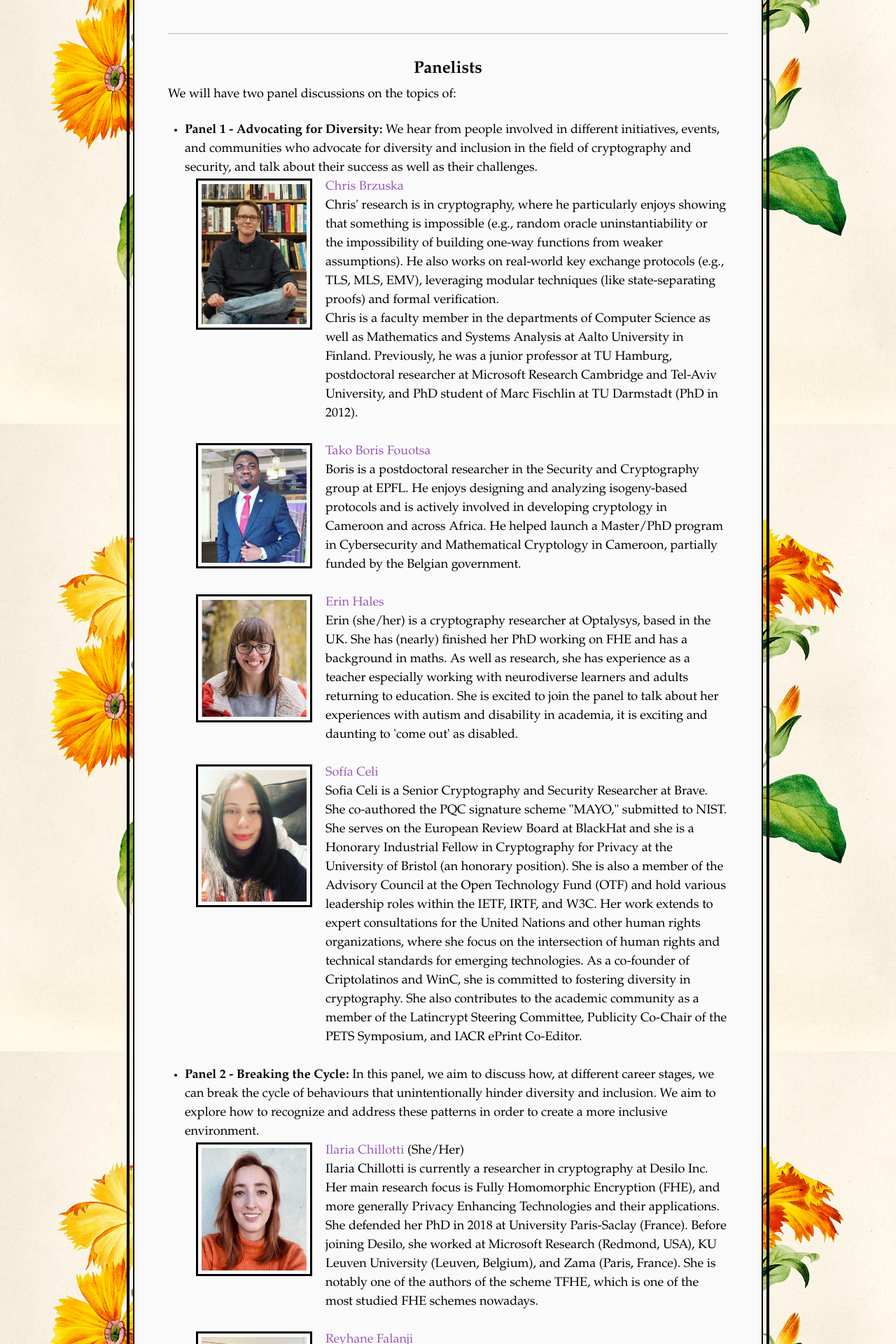
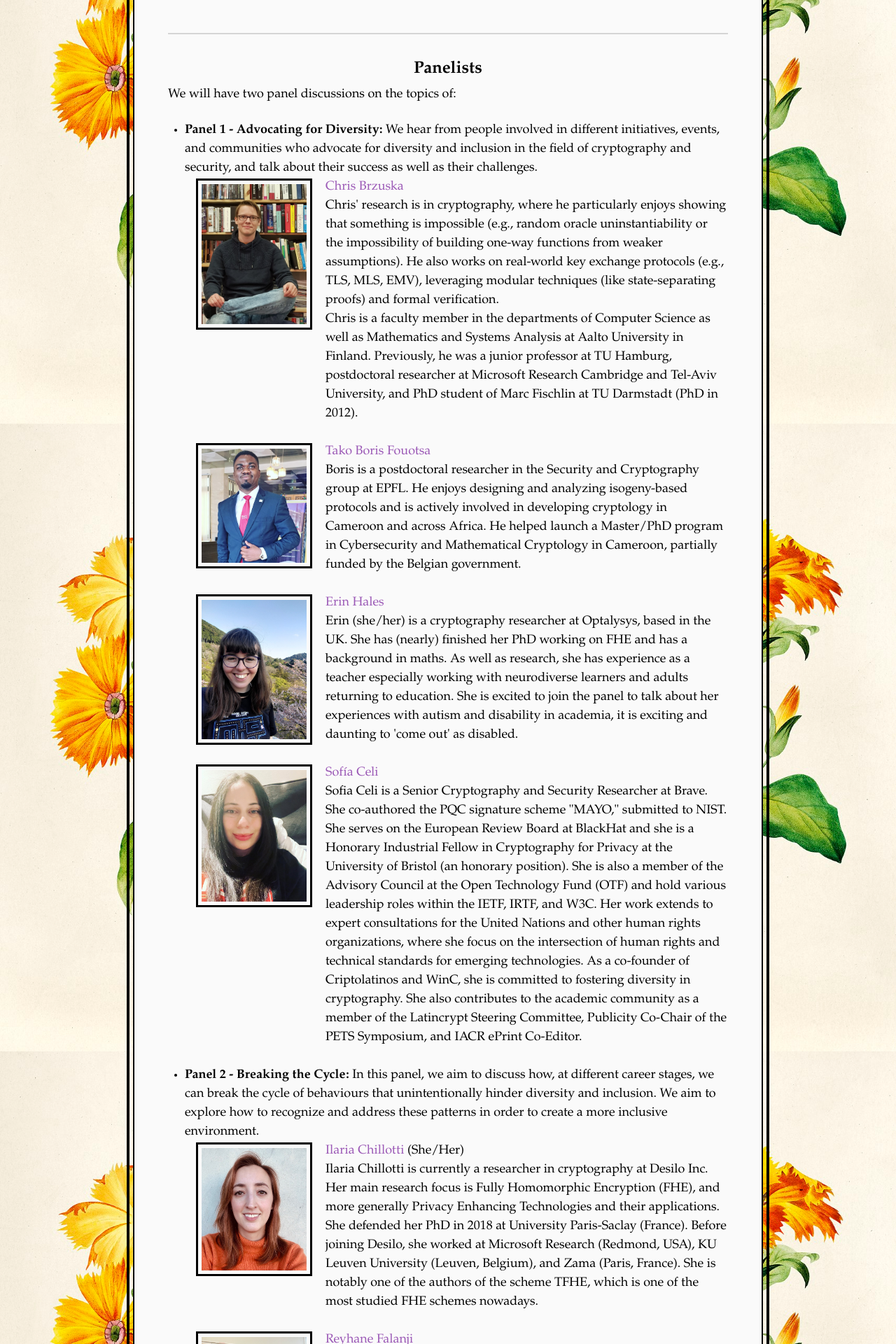
Before and after one commit to women-in-cryptography/decryptingdiversity.github.io, a Jekyll site: the page built from speakers.html, in a window 1280 px wide. Shown: the part 2084-4004 px from the top of the page at 70% size. Built offline with Jekyll 4.4.1, drawn with Linux system fonts in a browser that asks for light colours.

Commit message:
Erin's pic

```diff
--- a/speakers.html
+++ b/speakers.html
@@ -106,7 +106,7 @@ We will have two panel discussions on the topics of:
   </li>
 
   <li class="speaker-in">
-    <img src="/assets/organisers/erin-hales-image.jpg" alt="Erin Hales" class="speaker-img">
+    <img src="/assets/speakers/Erin.jpg" alt="Erin Hales" class="speaker-img">
     <div>
     <a href="https://pure.royalholloway.ac.uk/en/persons/erin-hales" target="_blank">Erin Hales</a><br>
        Erin (she/her) is a cryptography researcher at Optalysys, based in the UK. She has (nearly) finished her PhD working on FHE and has a background in maths. As well as research, she has experience as a teacher especially working with neurodiverse learners and adults returning to education. She is excited to join the panel to talk about her experiences with autism and disability in academia, it is exciting and daunting to 'come out' as disabled.
```
Also changed, not shown: assets/speakers/Erin.jpg (added).
